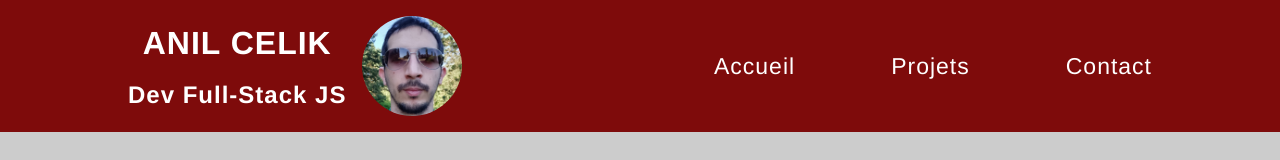
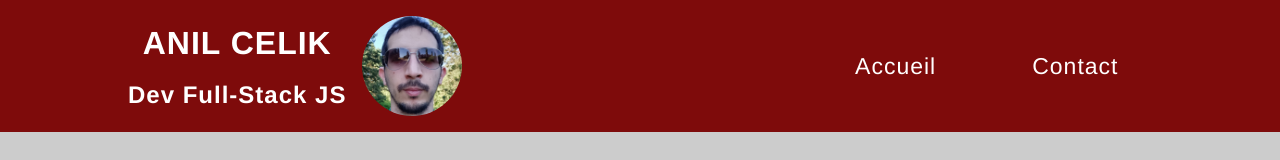
Before and after one commit to AnilC07/my-portfolio, a Next.js app: page / in a window 1280 px wide. Shown: the top 160 px of the page. Built offline with nearby package versions, Linux system fonts and the light colour scheme; no server answers; the database is empty.

Commit message:
suppression du lien pour la page projets

```diff
--- a/components/UI/Navigation.js
+++ b/components/UI/Navigation.js
@@ -11,9 +11,6 @@ return <nav className={classes.navigation}>
     <Link href="/">Accueil</Link>
   </li>
   <li>
-    <Link href="/projets">Projets</Link>
-  </li>
-  <li>
     <Link href="/contact">Contact</Link>
   </li>
 </ul>
```
